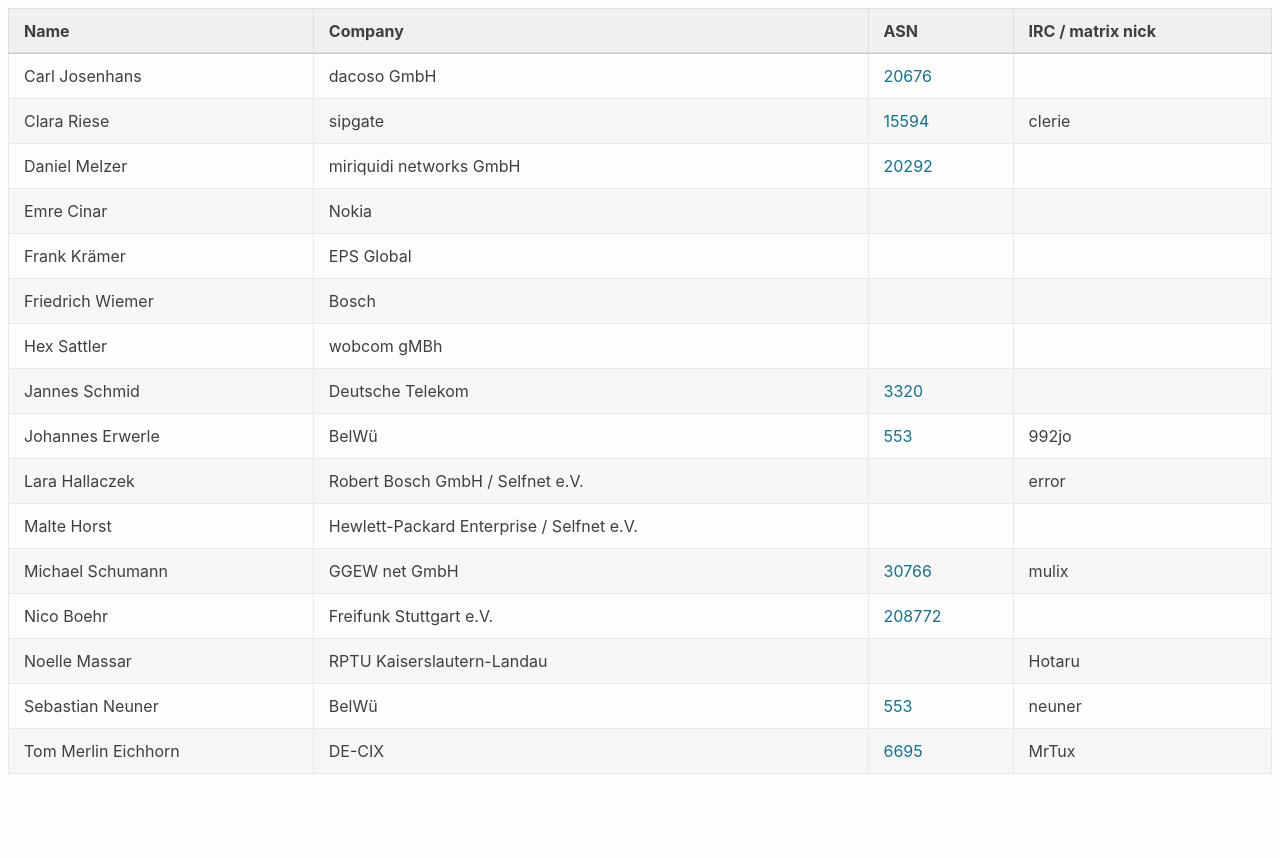
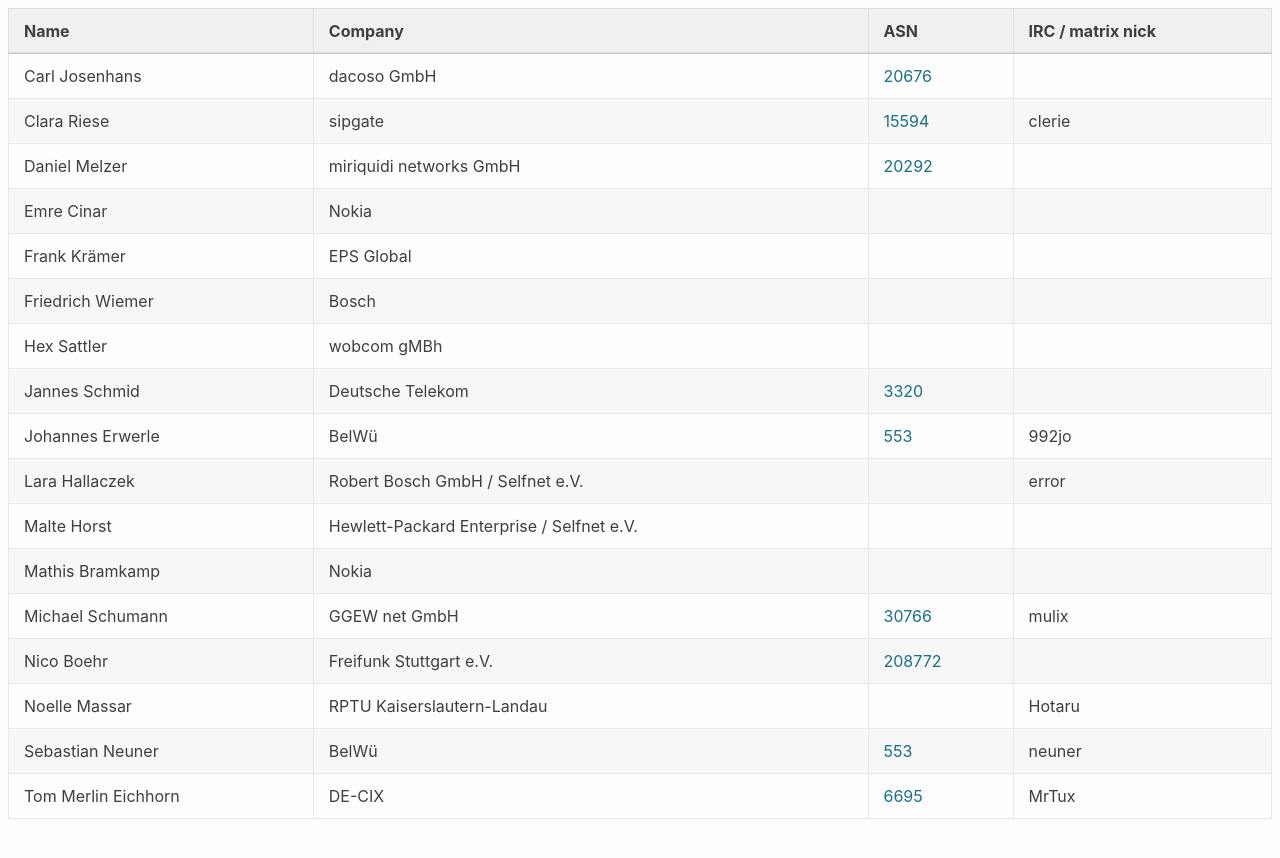
Before and after one commit to denog/pretix-attendeelist, a Jekyll site: the page built from denogmeetup25-06/index.markdown, in a window 1280 px wide. Shown: the top 858 px of the page. Built offline with Jekyll 4.4.1, drawn with Linux system fonts in a browser that asks for light colours.

Commit message:
Latest data: Fri May 30 10:11:03 UTC 2025

```diff
--- a/_data/attendees_denogmeetup25-06.json
+++ b/_data/attendees_denogmeetup25-06.json
@@ -66,6 +66,12 @@
     "asn": null
   },
   {
+    "name": "Mathis Bramkamp",
+    "company": "Nokia",
+    "irc": null,
+    "asn": null
+  },
+  {
     "name": "Michael Schumann",
     "company": "GGEW net GmbH",
     "irc": "mulix",
```
